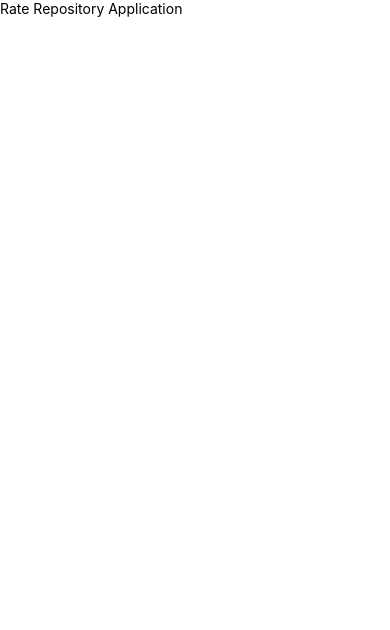
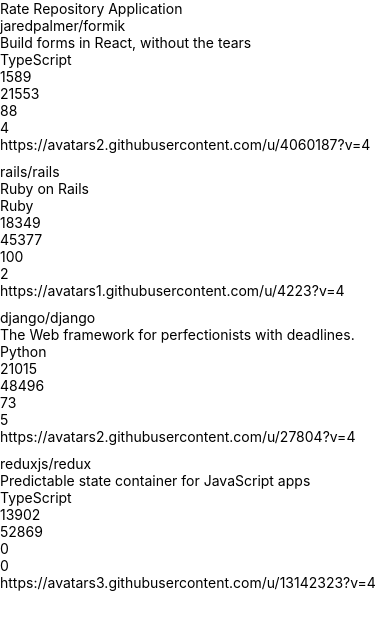
Before and after one commit to JulieBoberg/rate-repository-app, a React Native app: screen / in a window 390 px wide. Shown: the top 630 px of the page. Built offline with nearby package versions, Linux system fonts and the light colour scheme.

Commit message:
Render list

```diff
--- a/src/components/Main.jsx
+++ b/src/components/Main.jsx
@@ -1,6 +1,7 @@
 import React from 'react';
 import Constants from 'expo-constants';
 import {Text, StyleSheet, View} from 'react-native';
+import RepositoryList from './RepositoryList';
 
 const styles = StyleSheet.create({
     container: {
@@ -14,6 +15,9 @@
     return(
         <View style={styles.container}>
             <Text>Rate Repository Application</Text>
+
+            <RepositoryList />
+
         </View>
     );
 };
--- /dev/null
+++ b/src/components/RepositoryItem.jsx
@@ -0,0 +1,33 @@
+import React from 'react';
+import {  View, Text } from 'react-native';
+
+const RepositoryItem =({item})=>{
+
+    const {
+    fullName,
+    description,
+    language,
+    forksCount,
+    stargazersCount,
+    ratingAverage,
+    reviewCount,
+    ownerAvatarUrl} = item;
+
+
+    return (
+        <View>
+
+            <Text>{fullName}</Text>
+            <Text>{description}</Text>
+            <Text>{language}</Text>
+            <Text>{forksCount}</Text>
+            <Text>{stargazersCount}</Text>
+            <Text>{ratingAverage}</Text>
+            <Text>{reviewCount}</Text>
+            <Text>{ownerAvatarUrl}</Text>
+        </View>
+    );
+
+};
+
+export default RepositoryItem;
--- /dev/null
+++ b/src/components/RepositoryList.jsx
@@ -0,0 +1,74 @@
+import React from 'react';
+import { FlatList, View, StyleSheet } from 'react-native';
+import RepositoryItem from './RepositoryItem';
+
+const styles = StyleSheet.create({
+  separator: {
+    height: 10,
+  },
+});
+
+const repositories = [
+  {
+    id: 'jaredpalmer.formik',
+    fullName: 'jaredpalmer/formik',
+    description: 'Build forms in React, without the tears',
+    language: 'TypeScript',
+    forksCount: 1589,
+    stargazersCount: 21553,
+    ratingAverage: 88,
+    reviewCount: 4,
+    ownerAvatarUrl: 'https://avatars2.githubusercontent.com/u/4060187?v=4',
+  },
+  {
+    id: 'rails.rails',
+    fullName: 'rails/rails',
+    description: 'Ruby on Rails',
+    language: 'Ruby',
+    forksCount: 18349,
+    stargazersCount: 45377,
+    ratingAverage: 100,
+    reviewCount: 2,
+    ownerAvatarUrl: 'https://avatars1.githubusercontent.com/u/4223?v=4',
+  },
+  {
+    id: 'django.django',
+    fullName: 'django/django',
+    description: 'The Web framework for perfectionists with deadlines.',
+    language: 'Python',
+    forksCount: 21015,
+    stargazersCount: 48496,
+    ratingAverage: 73,
+    reviewCount: 5,
+    ownerAvatarUrl: 'https://avatars2.githubusercontent.com/u/27804?v=4',
+  },
+  {
+    id: 'reduxjs.redux',
+    fullName: 'reduxjs/redux',
+    description: 'Predictable state container for JavaScript apps',
+    language: 'TypeScript',
+    forksCount: 13902,
+    stargazersCount: 52869,
+    ratingAverage: 0,
+    reviewCount: 0,
+    ownerAvatarUrl: 'https://avatars3.githubusercontent.com/u/13142323?v=4',
+  },
+];
+
+const ItemSeparator = () => <View style={styles.separator} />;
+const renderItem =  ({item}) => (
+    <RepositoryItem item={item} />
+  );
+
+const RepositoryList = () => {
+  return (
+    <FlatList
+      data={repositories}
+      ItemSeparatorComponent={ItemSeparator}
+      renderItem={renderItem}
+      />
+  );
+};
+
+
+export default RepositoryList;
```
